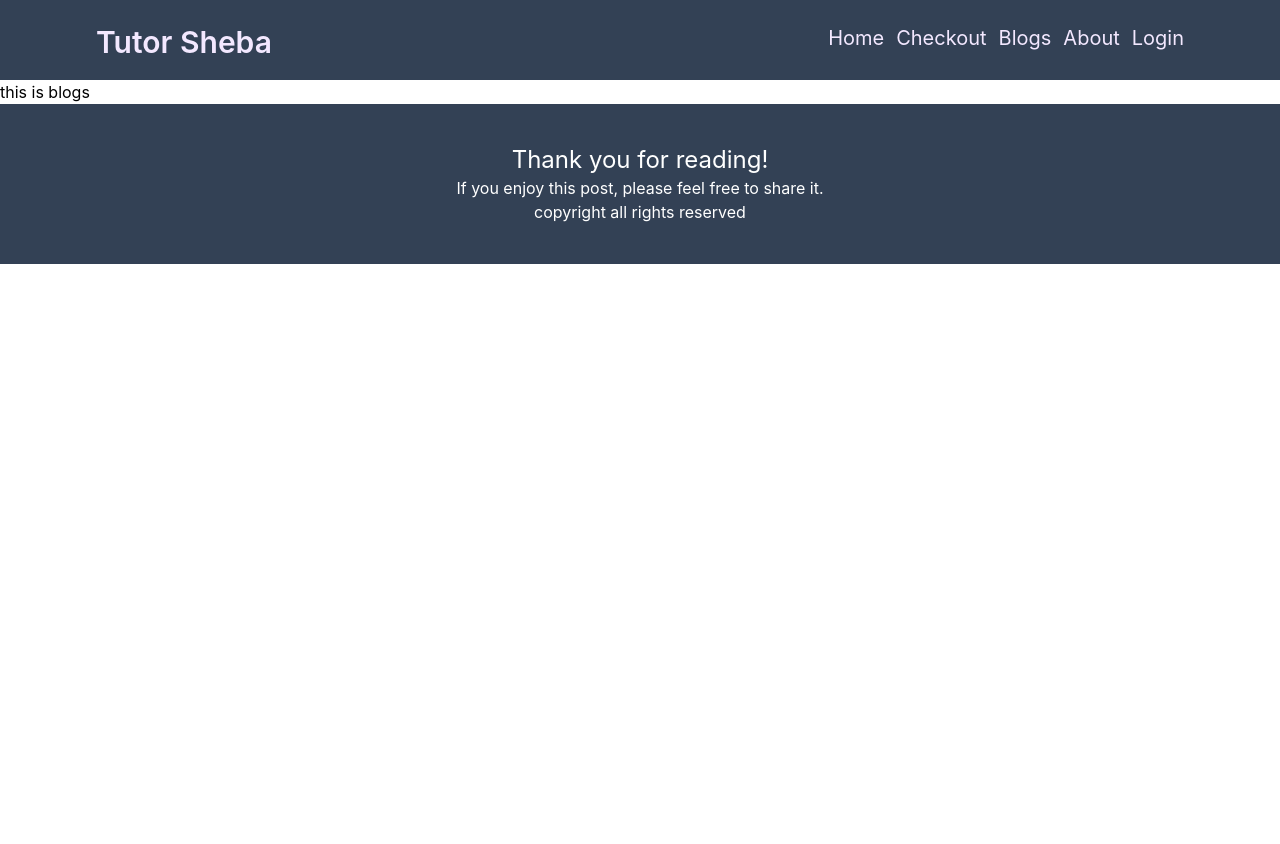
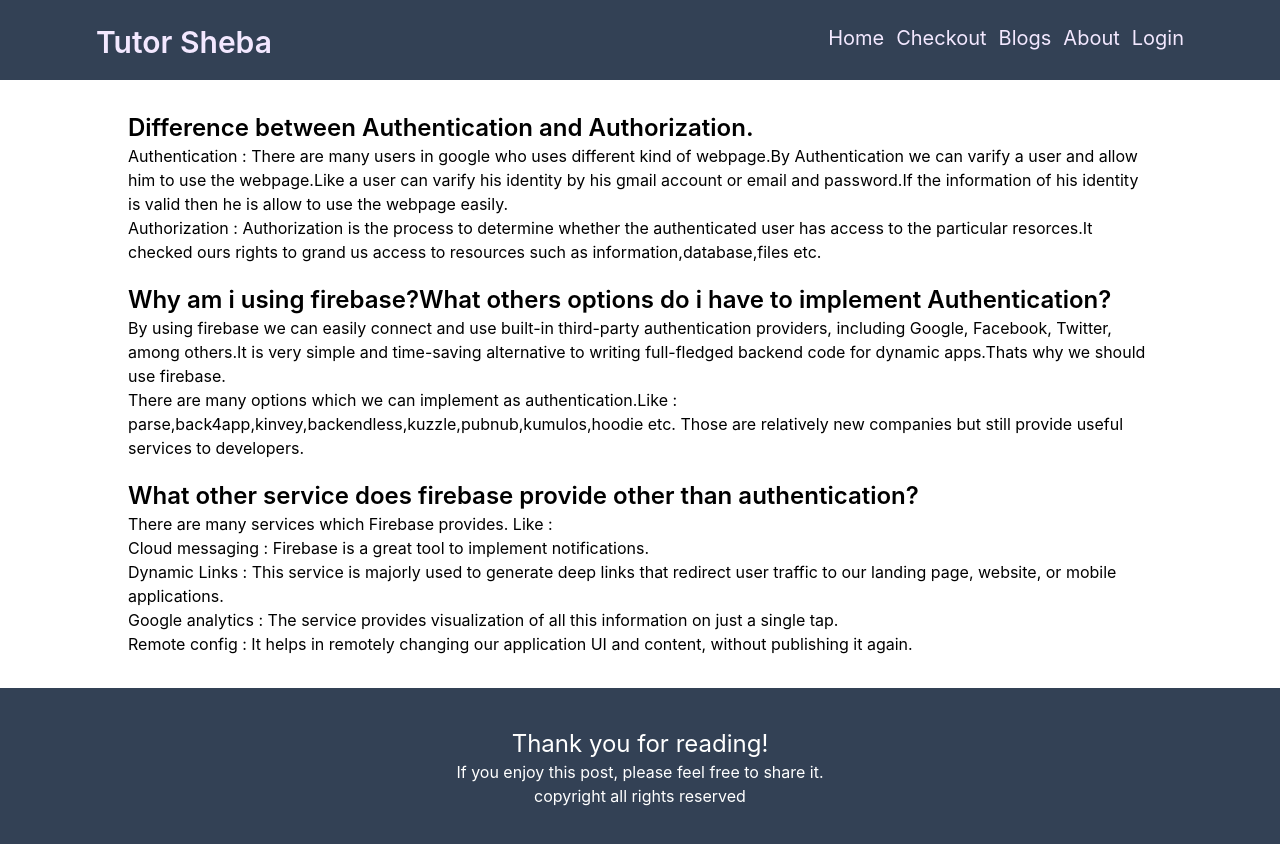
Before and after one commit to ahsanulhasankabbo/tutor-sheba, a React (Create React App) app: page /blogs in a window 1280 px wide. Shown: the top 844 px of the page. Before the commit the page ends 800 px from the top, so only its background shows below. Built offline with nearby package versions, Linux system fonts and the light colour scheme; no server answers.

Commit message:
answer the questions in the blogs section

```diff
--- a/src/Components/Blogs/Blogs.js
+++ b/src/Components/Blogs/Blogs.js
@@ -2,8 +2,32 @@ import React from 'react';
 
 const Blogs = () => {
     return (
-        <div>
-            <h1>this is blogs</h1>
+        <div className='mx-32 my-8'>
+            <div>
+                <h1 className='text-2xl font-semibold'>Difference between Authentication and Authorization.</h1>
+                <p>
+                    Authentication : There are many users in google who uses different kind of webpage.By Authentication we can varify a user and allow him to use the webpage.Like a user can varify his identity by his gmail account or email and password.If the information of his identity is valid then he is allow to use the webpage easily. <br />
+                    Authorization : Authorization is the process to determine whether the authenticated user has access to the particular resorces.It checked ours rights to grand us access to resources such as information,database,files etc.
+                </p>
+            </div>
+            <div>
+                <h1 className='text-2xl font-semibold mt-5'>Why am i using firebase?What others options do i have to implement Authentication?</h1>
+                <p>
+                    By using firebase we can easily connect and use built-in third-party authentication providers, including Google, Facebook, Twitter, among others.It is very simple and time-saving alternative to writing full-fledged backend code for dynamic apps.Thats why we should use firebase. <br />
+                    There are many options which we can implement as authentication.Like : <br />
+                    parse,back4app,kinvey,backendless,kuzzle,pubnub,kumulos,hoodie etc. Those are relatively new companies but still provide useful services to developers.
+                </p>
+            </div>
+            <div>
+                <h1 className='text-2xl font-semibold mt-5'>What other service does firebase provide other than authentication?</h1>
+                <p>
+                There are many services which Firebase provides. Like : <br />
+                Cloud messaging : Firebase is a great tool to implement notifications. <br />
+                Dynamic Links : This service is majorly used to generate deep links that redirect user traffic to our landing page, website, or mobile applications. <br />
+                Google analytics : The service provides visualization of all this information on just a single tap. <br />
+                Remote config : It helps in remotely changing our application UI and content, without publishing it again.
+                </p>
+            </div>
         </div>
     );
 };
```
